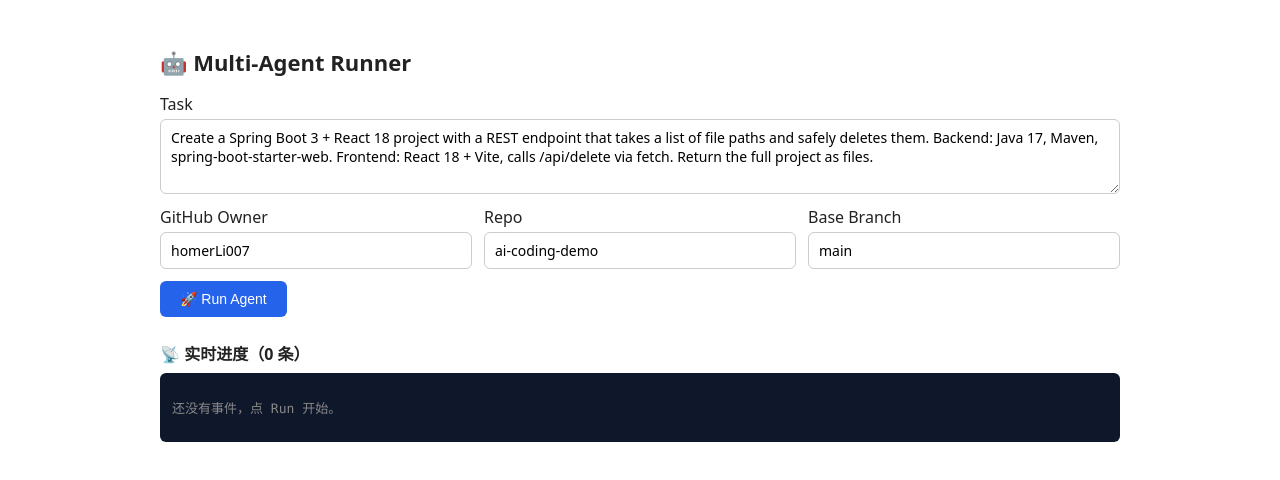
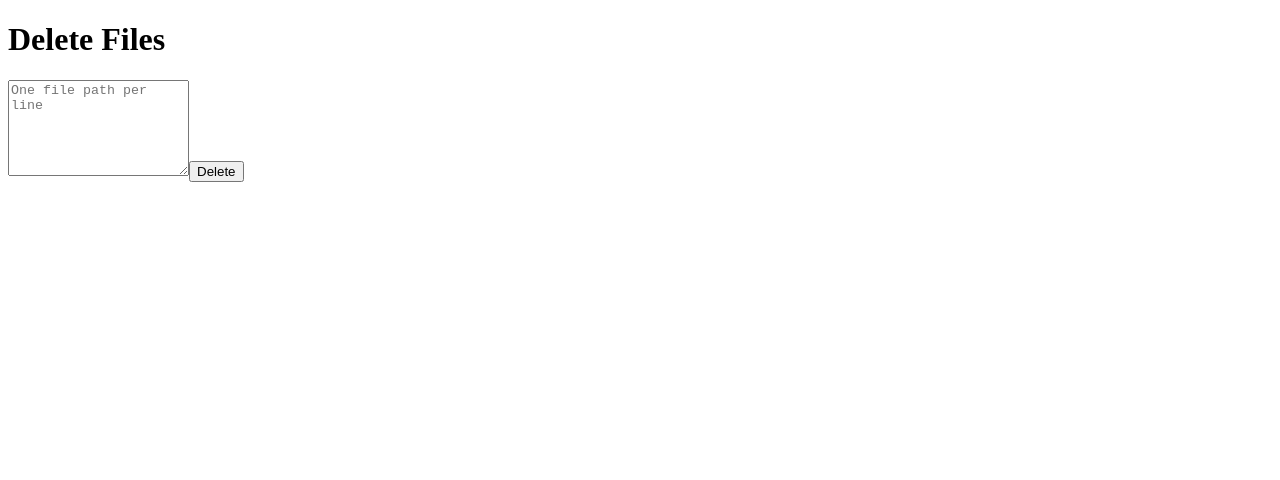
Before and after one commit to homerLi007/ai-coding-demo, a React (Vite) app in the folder frontend/: page / in a window 1280 px wide. Shown: the top 480 px of the page. Built offline with nearby package versions, Linux system fonts and the light colour scheme.

Commit message:
AI Agent: update frontend/src/App.jsx

```diff
--- a/frontend/src/App.jsx
+++ b/frontend/src/App.jsx
@@ -1,249 +1,64 @@
-import { useState } from "react";
-import { useAgentRun } from "./hooks/useAgentRun";
+import { useState } from 'react';
 
 export default function App() {
-  // 表单字段（与后端 RunRequest 保持一致）
-    const [task, setTask] = useState(
-      "Create a Spring Boot 3 + React 18 project with a REST endpoint that " +
-      "takes a list of file paths and safely deletes them. " +
-      "Backend: Java 17, Maven, spring-boot-starter-web. " +
-      "Frontend: React 18 + Vite, calls /api/delete via fetch. " +
-      "Return the full project as files."
-    );
-  const [owner, setOwner] = useState("homerLi007");
-  const [repo, setRepo] = useState("ai-coding-demo");
-  const [branch, setBranch] = useState("main");
+  const [input, setInput] = useState('');
+  const [results, setResults] = useState([]);
+  const [loading, setLoading] = useState(false);
+  const [error, setError] = useState(null);
 
-  const { run, cancel, running, events, prUrl, error } = useAgentRun();
-
-  const onSubmit = (e) => {
+  async function handleSubmit(e) {
     e.preventDefault();
-    if (running) return;
-    run({
-      task,
-      github_owner: owner,
-      github_repo: repo,
-      github_base_branch: branch,
+    setError(null);
+    setResults([]);
+    const paths = input
+      .split('\n')
+      .map((p) => p.trim())
+      .filter(Boolean);
+    if (paths.length === 0) {
+      setError('Enter at least one path.');
+      return;
+    }
+    setLoading(true);
+    try {
+      const res = await fetch('/api/delete', {
+        method: 'POST',
+        headers: { 'Content-Type': 'application/json' },
+        body: JSON.stringify({ paths })
       });
-  };
+      if (!res.ok) throw new Error('Request failed: ' + res.status);
+      const data = await res.json();
+      setResults(data.results || []);
+    } catch (err) {
+      setError(err.message);
+    } finally {
+      setLoading(false);
+    }
+  }
 
   return (
-    <div style={styles.page}>
-      <h1 style={styles.h1}>🤖 Multi-Agent Runner</h1>
-
-      {/* ─── 输入表单 ─── */}
-      <form onSubmit={onSubmit} style={styles.form}>
-        <label style={styles.label}>
-          <span>Task</span>
+    <div className="container">
+      <h1>Delete Files</h1>
+      <form onSubmit={handleSubmit}>
         <textarea
-            rows={3}
-            value={task}
-            onChange={(e) => setTask(e.target.value)}
-            disabled={running}
-            style={styles.input}
+          value={input}
+          onChange={(e) => setInput(e.target.value)}
+          placeholder="One file path per line"
+          rows={6}
         />
-        </label>
-
-        <div style={styles.row}>
-          <label style={styles.label}>
-            <span>GitHub Owner</span>
-            <input
-              value={owner}
-              onChange={(e) => setOwner(e.target.value)}
-              disabled={running}
-              style={styles.input}
-            />
-          </label>
-          <label style={styles.label}>
-            <span>Repo</span>
-            <input
-              value={repo}
-              onChange={(e) => setRepo(e.target.value)}
-              disabled={running}
-              style={styles.input}
-            />
-          </label>
-          <label style={styles.label}>
-            <span>Base Branch</span>
-            <input
-              value={branch}
-              onChange={(e) => setBranch(e.target.value)}
-              disabled={running}
-              style={styles.input}
-            />
-          </label>
-        </div>
-
-        <div style={styles.actions}>
-          <button type="submit" disabled={running} style={styles.btnPrimary}>
-            {running ? "⏳ Running..." : "🚀 Run Agent"}
+        <button type="submit" disabled={loading}>
+          {loading ? 'Deleting...' : 'Delete'}
         </button>
-          {running && (
-            <button
-              type="button"
-              onClick={cancel}
-              style={styles.btnDanger}
-            >
-              ✋ Cancel
-            </button>
-          )}
-        </div>
       </form>
-
-      {/* ─── 错误提示 ─── */}
-      {error && (
-        <div style={styles.errorBox}>
-          ❌ {error}
-        </div>
-      )}
-
-      {/* ─── 最终 PR 链接 ─── */}
-      {prUrl && (
-        <div style={styles.successBox}>
-          ✅ 完成！PR 已创建：{" "}
-          <a href={prUrl} target="_blank" rel="noreferrer" style={styles.link}>
-            {prUrl}
-          </a>
-        </div>
-      )}
-
-      {/* ─── 实时事件流 ─── */}
-      <h2 style={styles.h2}>📡 实时进度（{events.length} 条）</h2>
-      <div style={styles.logBox}>
-        {events.length === 0 && !running && (
-          <p style={{ color: "#888" }}>还没有事件，点 Run 开始。</p>
-        )}
-        {events.map((e, i) => {
-          const d = e.data || {};
-          return (
-            <div key={i} style={styles.logLine}>
-              <span style={styles.logTime}>{new Date(e.at).toLocaleTimeString()}</span>
-              <span style={styles.logNode}>{d.node || e.type}</span>
-              {d.iteration != null && <span style={styles.badge}>iter {d.iteration}</span>}
-              {d.fix_attempts > 0 && <span style={styles.badge}>fix#{d.fix_attempts}</span>}
-              {d.needs_fix === true && <span style={styles.badgeWarn}>needs_fix</span>}
-              {d.next_agent && <span style={styles.badgeNext}>→ {d.next_agent}</span>}
-              {d.file_count && (
-                <details style={{ marginLeft: 8 }}>
-                  <summary style={{ cursor: "pointer", color: "#94a3b8" }}>
-                    {d.file_count} files
-                  </summary>
-                  <ul style={{ margin: "4px 0 0 12px", padding: 0, listStyle: "none" }}>
-                    {d.file_paths.map((p) => (
-                      <li key={p} style={{ fontSize: 12, color: "#cbd5e1" }}>📄 {p}</li>
+      {error && <p className="error">{error}</p>}
+      {results.length > 0 && (
+        <ul className="results">
+          {results.map((r, i) => (
+            <li key={i} className={r.deleted ? 'ok' : 'fail'}>
+              <strong>{r.path}</strong>: {r.deleted ? 'deleted' : r.error}
+            </li>
           ))}
         </ul>
-                </details>
       )}
     </div>
   );
-        })}
-      </div>
-    </div>
-  );
 }
-
-// ─── 行内样式（避免额外依赖 Tailwind 等） ───
-const styles = {
-  page: {
-    maxWidth: 960,
-    margin: "0 auto",
-    padding: 24,
-    fontFamily: "system-ui, -apple-system, Segoe UI, monospace",
-    color: "#222",
-  },
-  h1: { fontSize: 22, marginBottom: 16 },
-  h2: { fontSize: 16, marginTop: 24, marginBottom: 8 },
-  form: { display: "grid", gap: 12 },
-  row: { display: "flex", gap: 12 },
-  label: { display: "flex", flexDirection: "column", gap: 4, flex: 1 },
-  input: {
-    padding: "8px 10px",
-    border: "1px solid #ccc",
-    borderRadius: 6,
-    fontSize: 14,
-    fontFamily: "inherit",
-  },
-  actions: { display: "flex", gap: 8 },
-  btnPrimary: {
-    padding: "10px 20px",
-    background: "#2563eb",
-    color: "#fff",
-    border: "none",
-    borderRadius: 6,
-    cursor: "pointer",
-    fontSize: 14,
-  },
-  btnDanger: {
-    padding: "10px 20px",
-    background: "#dc2626",
-    color: "#fff",
-    border: "none",
-    borderRadius: 6,
-    cursor: "pointer",
-    fontSize: 14,
-  },
-  errorBox: {
-    marginTop: 12,
-    padding: 12,
-    background: "#fef2f2",
-    border: "1px solid #fecaca",
-    borderRadius: 6,
-    color: "#b91c1c",
-  },
-  successBox: {
-    marginTop: 12,
-    padding: 12,
-    background: "#f0fdf4",
-    border: "1px solid #bbf7d0",
-    borderRadius: 6,
-  },
-  link: { color: "#2563eb", textDecoration: "underline" },
-  logBox: {
-    background: "#0f172a",
-    color: "#e2e8f0",
-    padding: 12,
-    borderRadius: 6,
-    maxHeight: 400,
-    overflow: "auto",
-    fontFamily: "ui-monospace, Menlo, Consolas, monospace",
-    fontSize: 13,
-  },
-  logLine: {
-    display: "flex",
-    gap: 8,
-    alignItems: "center",
-    padding: "4px 0",
-    borderBottom: "1px solid #1e293b",
-  },
-  logTime: { color: "#64748b", fontSize: 11, minWidth: 80 },
-  logNode: { color: "#38bdf8", fontWeight: 600, minWidth: 90 },
-  badge: {
-    fontSize: 11,
-    padding: "2px 6px",
-    background: "#1e293b",
-    borderRadius: 4,
-    color: "#cbd5e1",
-  },
-  badgeWarn: {
-    fontSize: 11,
-    padding: "2px 6px",
-    background: "#7c2d12",
-    borderRadius: 4,
-    color: "#fed7aa",
-  },
-  badgeOk: {
-    fontSize: 11,
-    padding: "2px 6px",
-    background: "#14532d",
-    borderRadius: 4,
-    color: "#bbf7d0",
-  },
-  badgeNext: {
-    fontSize: 11,
-    padding: "2px 6px",
-    background: "#1e3a8a",
-    borderRadius: 4,
-    color: "#bfdbfe",
-  },
-};
```
Lines whose indentation alone changed are shown as unchanged.
